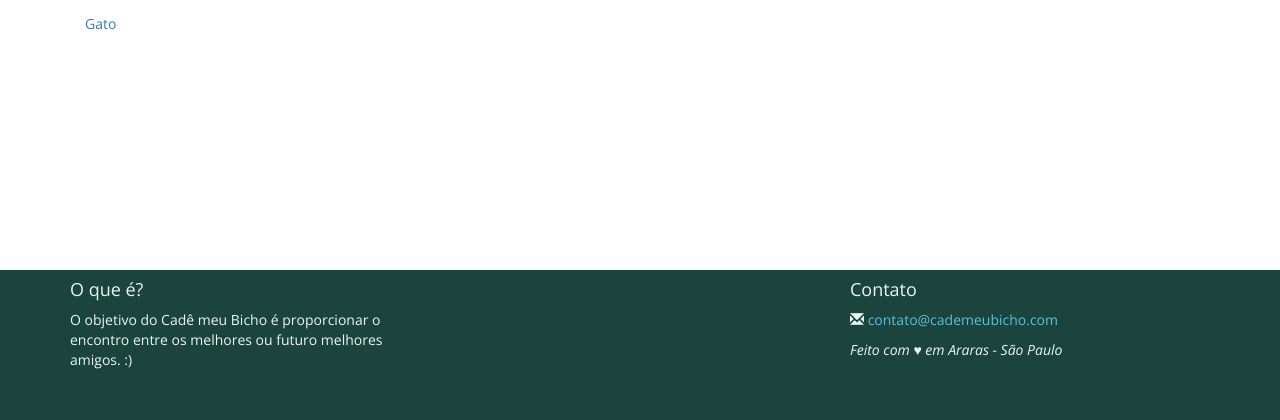
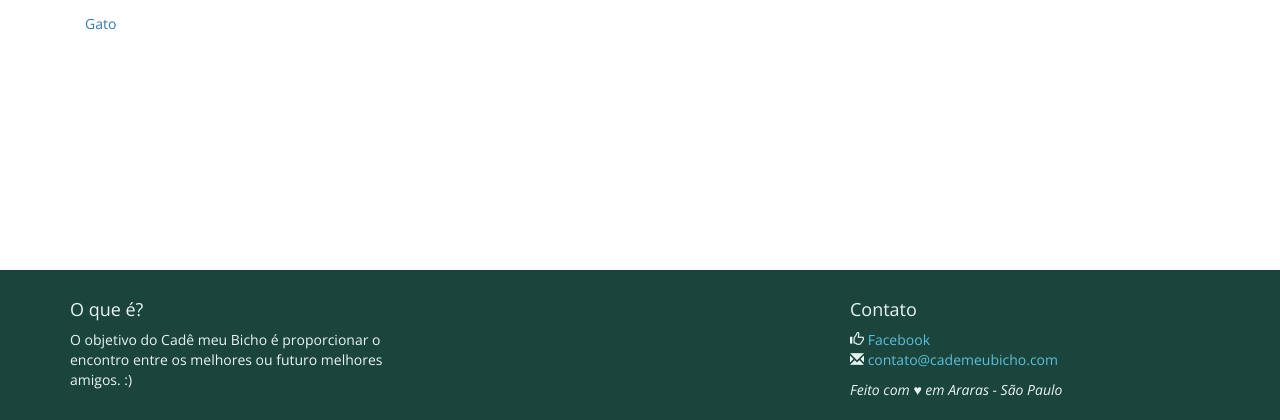
Before and after one commit to jllorencetti/pets, a Django app: page / in a window 1280 px wide. Shown: the part 380-800 px from the top of the page. Run offline with Django 3.2, Linux system fonts and the light colour scheme; data comes from the database, SQL or seed files in the repository; data that the repository does not hold is empty; parts of the project's set-up code (start-up, migrations or seed data) failed here and were passed over; some libraries are stand-ins or nearby versions.

Commit message:
Add facebook link and a small top padding to the footer.

```diff
--- a/pets/static/css/pets.css
+++ b/pets/static/css/pets.css
@@ -84,5 +84,6 @@ li.active {
 
   .footer {
     height: 150px;
+    padding-top: 20px;
   }
 }
--- a/pets/templates/_layouts/base.html
+++ b/pets/templates/_layouts/base.html
@@ -115,6 +115,9 @@
 
         <ul class='list-unstyled'>
           <li>
+            <i class="glyphicon glyphicon-thumbs-up"></i> <a href="https://www.facebook.com/kdmeubicho">Facebook</a>
+          </li>
+          <li>
             <i class="glyphicon glyphicon-envelope"></i> <a href="mailto:contato@cademeubicho.com">contato@cademeubicho.com</a>
           </li>
         </ul>
```
